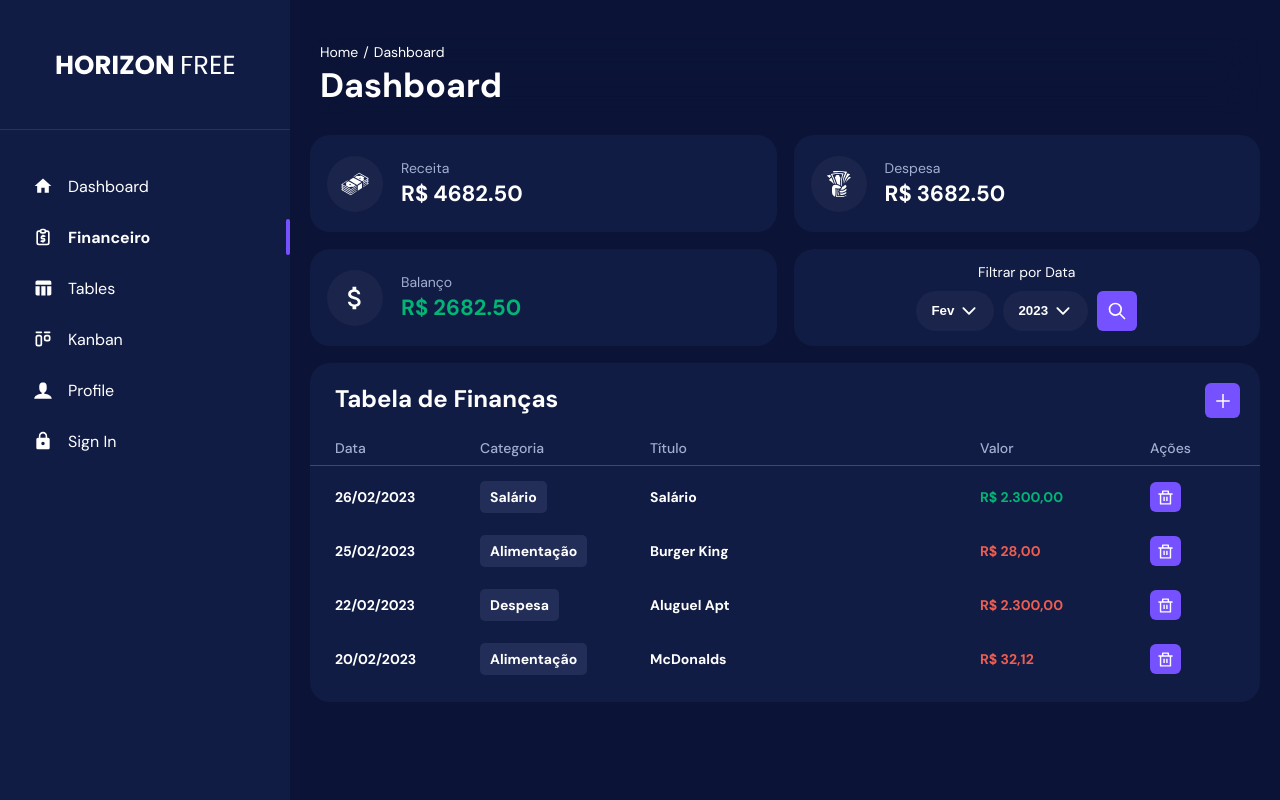
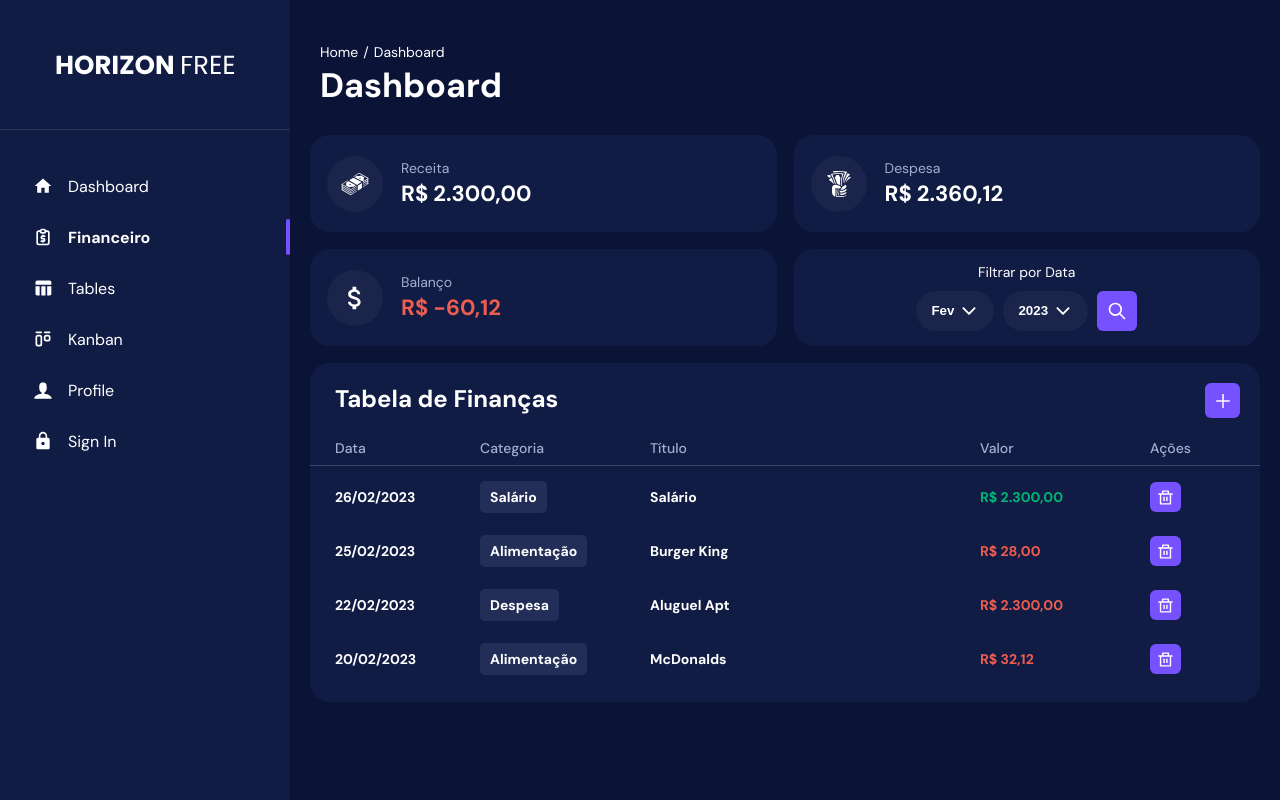
Before and after one commit to diegoricardosouza/finance, a Next.js app: page /finance in a window 1280 px wide. Built offline with nearby package versions, Linux system fonts and the light colour scheme.

Commit message:
Adicionado calculo receita, despesa e balanço

```diff
--- a/src/templates/Finance/index.tsx
+++ b/src/templates/Finance/index.tsx
@@ -25,6 +25,7 @@ import { Item } from '@/types/Item'
 import { convertMoney } from '@/utils/numberFormat'
 
 import * as S from './styles'
+import { categories } from '@/data/categories'
 
 const columns = [
   {
@@ -61,6 +62,10 @@ const Finance = () => {
   const [selectedMonth, setSelectedMonth] = useState('')
   const [selectedYear, setSelectedYear] = useState('')
 
+  const [income, setIncome] = useState(0)
+  const [expense, setExpense] = useState(0)
+  const balance = income - expense
+
   const {
     register,
     handleSubmit,
@@ -70,6 +75,22 @@ const Finance = () => {
   const date = useMemo(() => {
     return new Date()
   }, [])
+
+  useEffect(() => {
+    let incomeCount = 0
+    let expenseCount = 0
+
+    for (const i in filteredList) {
+      if (categories[filteredList[i].category].expense) {
+        expenseCount += filteredList[i].value
+      } else {
+        incomeCount += filteredList[i].value
+      }
+    }
+
+    setIncome(incomeCount)
+    setExpense(expenseCount)
+  }, [filteredList])
 
   useEffect(() => {
     const orderList = orderItems(list)
@@ -126,22 +147,33 @@ const Finance = () => {
         <Card
           icon={<GiMoneyStack size={30} />}
           title="Receita"
-          subtitle="R$ 4682.50"
+          subtitle={new Intl.NumberFormat('pt-BR', {
+            style: 'currency',
+            currency: 'BRL',
+            maximumFractionDigits: 2
+          }).format(income)}
           color="white"
         />
 
         <Card
           icon={<GiTakeMyMoney size={30} />}
           title="Despesa"
-          subtitle="R$ 3682.50"
+          subtitle={new Intl.NumberFormat('pt-BR', {
+            style: 'currency',
+            currency: 'BRL',
+            maximumFractionDigits: 2
+          }).format(expense)}
           color="white"
         />
 
         <Card
           icon={<MdOutlineAttachMoney size={30} />}
           title="Balanço"
-          subtitle="R$ 2682.50"
-          color="green"
+          subtitle={`R$ ${new Intl.NumberFormat('pt-BR', {
+            currency: 'BRL',
+            maximumFractionDigits: 2
+          }).format(balance)}`}
+          color={balance < 0 ? 'red' : balance > 1 ? 'green' : 'white'}
         />
 
         <SelectedData onButtonClick={handleFilter} />
```
